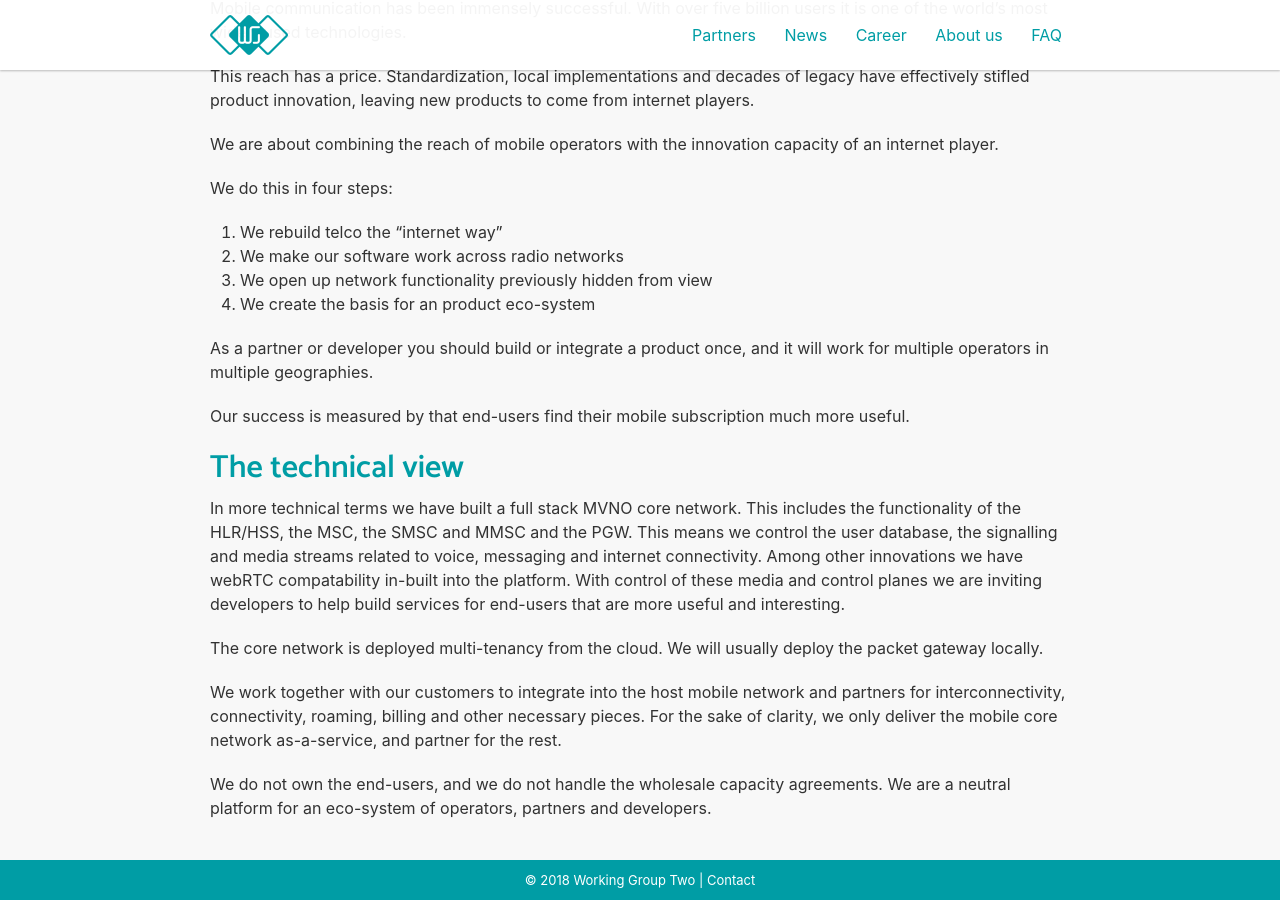
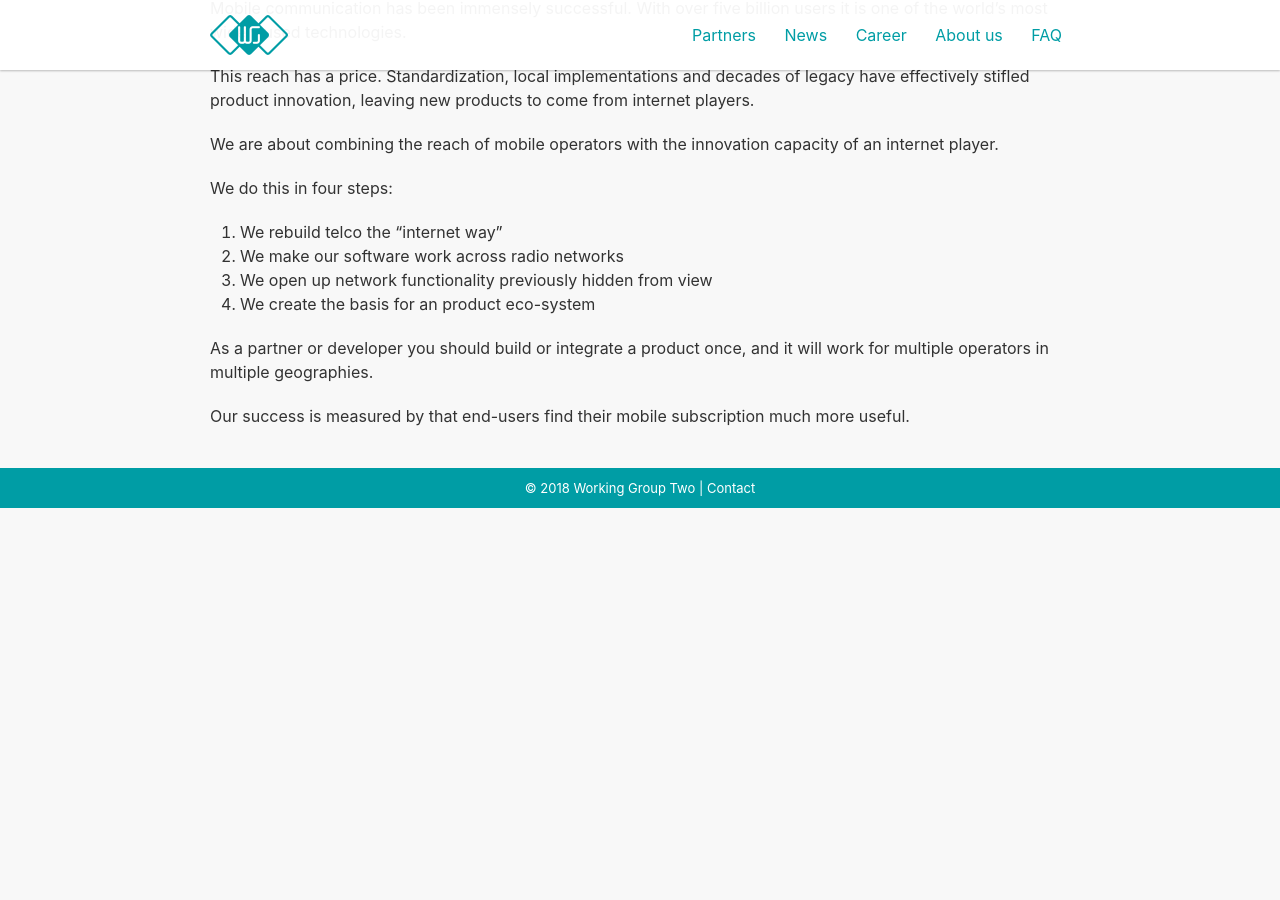
Before and after one commit to working-group-two/engineering-blog, a Jekyll site: the page built from pages/index.md, in a window 1280 px wide and 900 px high, scrolled down 552 px. Built offline with Jekyll 4.4.1, drawn with Linux system fonts in a browser that asks for light colours; nearby versions of some CDN libraries; after the commit the page ends 1060 px from its top, so only the background shows below that.

Commit message:
Update index.md
deleted some text

```diff
--- a/pages/index.md
+++ b/pages/index.md
@@ -22,13 +22,3 @@ We do this in four steps:
 As a partner or developer you should build or integrate a product once, and it will work for multiple operators in multiple geographies.
 
 Our success is measured by that end-users find their mobile subscription much more useful.
-
-# The technical view
-
-In more technical terms we have built a full stack MVNO core network. This includes the functionality of the HLR/HSS, the MSC, the SMSC and MMSC and the PGW. This means we control the user database, the signalling and media streams related to voice, messaging and internet connectivity. Among other innovations we have webRTC compatability in-built into the platform. With control of these media and control planes we are inviting developers to help build services for end-users that are more useful and interesting.
-
-The core network is deployed multi-tenancy from the cloud. We will usually deploy the packet gateway locally.
-
-We work together with our customers to integrate into the host mobile network and partners for interconnectivity, connectivity, roaming, billing and other necessary pieces. For the sake of clarity, we only deliver the mobile core network as-a-service, and partner for the rest.
-
-We do not own the end-users, and we do not handle the wholesale capacity agreements. We are a neutral platform for an eco-system of operators, partners and developers.
```
